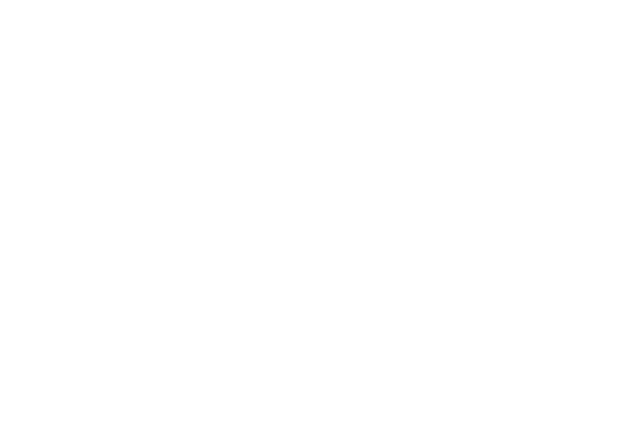
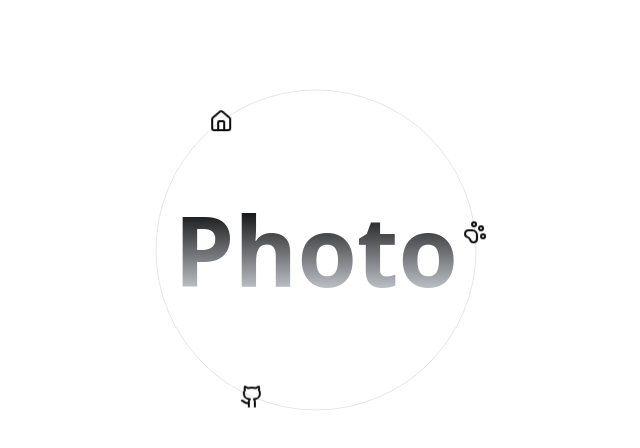
Before and after one commit to alexappleget/portfolio-v3, a Next.js app: page / in a window 1280 px wide. Shown: the top 448 px of the page, without its empty margins (324-964 px from the left). Built offline with nearby package versions, Linux system fonts and the light colour scheme.

Commit message:
Fix: downloaded shadcn to get a spinning logo component. made super simple default one for now.

```diff
--- a/app/page.tsx
+++ b/app/page.tsx
@@ -1,3 +1,9 @@
+import { HeroPhoto } from "@/components/HeroPhoto/HeroPhoto";
+
 export default function Home() {
-  return <section></section>;
+  return (
+    <section>
+      <HeroPhoto />
+    </section>
+  );
 }
--- /dev/null
+++ b/components/HeroPhoto/HeroPhoto.tsx
@@ -0,0 +1,17 @@
+import { Github, HomeIcon, PawPrint } from "lucide-react";
+import { OrbitingCircles } from "../Orbiting Circles/orbiting-circles";
+
+export const HeroPhoto = () => {
+  return (
+    <div className="relative flex h-[500px] w-full flex-col items-center justify-center overflow-hidden">
+      <span className="pointer-events-none whitespace-pre-wrap bg-gradient-to-b from-black to-gray-300 bg-clip-text text-center text-8xl font-semibold leading-none text-transparent dark:from-white dark:to-black">
+        Photo
+      </span>
+      <OrbitingCircles>
+        <HomeIcon />
+        <PawPrint />
+        <Github />
+      </OrbitingCircles>
+    </div>
+  );
+};
--- /dev/null
+++ b/components/Orbiting Circles/orbiting-circles.tsx
@@ -0,0 +1,71 @@
+import { cn } from "@/lib/utils";
+import React from "react";
+
+export interface OrbitingCirclesProps
+  extends React.HTMLAttributes<HTMLDivElement> {
+  className?: string;
+  children?: React.ReactNode;
+  reverse?: boolean;
+  duration?: number;
+  delay?: number;
+  radius?: number;
+  path?: boolean;
+  iconSize?: number;
+  speed?: number;
+}
+
+export function OrbitingCircles({
+  className,
+  children,
+  reverse,
+  duration = 20,
+  radius = 160,
+  path = true,
+  iconSize = 30,
+  speed = 1,
+  ...props
+}: OrbitingCirclesProps) {
+  const calculatedDuration = duration / speed;
+  return (
+    <>
+      {path && (
+        <svg
+          xmlns="http://www.w3.org/2000/svg"
+          version="1.1"
+          className="pointer-events-none absolute inset-0 size-full"
+        >
+          <circle
+            className="stroke-black/10 stroke-1 dark:stroke-white/10"
+            cx="50%"
+            cy="50%"
+            r={radius}
+            fill="none"
+          />
+        </svg>
+      )}
+      {React.Children.map(children, (child, index) => {
+        const angle = (360 / React.Children.count(children)) * index;
+        return (
+          <div
+            style={
+              {
+                "--duration": calculatedDuration,
+                "--radius": radius,
+                "--angle": angle,
+                "--icon-size": `${iconSize}px`,
+              } as React.CSSProperties
+            }
+            className={cn(
+              `absolute flex size-[var(--icon-size)] transform-gpu animate-orbit items-center justify-center rounded-full`,
+              { "[animation-direction:reverse]": reverse },
+              className,
+            )}
+            {...props}
+          >
+            {child}
+          </div>
+        );
+      })}
+    </>
+  );
+}
--- a/tailwind.config.ts
+++ b/tailwind.config.ts
@@ -55,6 +55,19 @@
   			lg: 'var(--radius)',
   			md: 'calc(var(--radius) - 2px)',
   			sm: 'calc(var(--radius) - 4px)'
+  		},
+  		animation: {
+  			orbit: 'orbit calc(var(--duration)*1s) linear infinite'
+  		},
+  		keyframes: {
+  			orbit: {
+  				'0%': {
+  					transform: 'rotate(calc(var(--angle) * 1deg)) translateY(calc(var(--radius) * 1px)) rotate(calc(var(--angle) * -1deg))'
+  				},
+  				'100%': {
+  					transform: 'rotate(calc(var(--angle) * 1deg + 360deg)) translateY(calc(var(--radius) * 1px)) rotate(calc((var(--angle) * -1deg) - 360deg))'
+  				}
+  			}
   		}
   	}
   },
```
